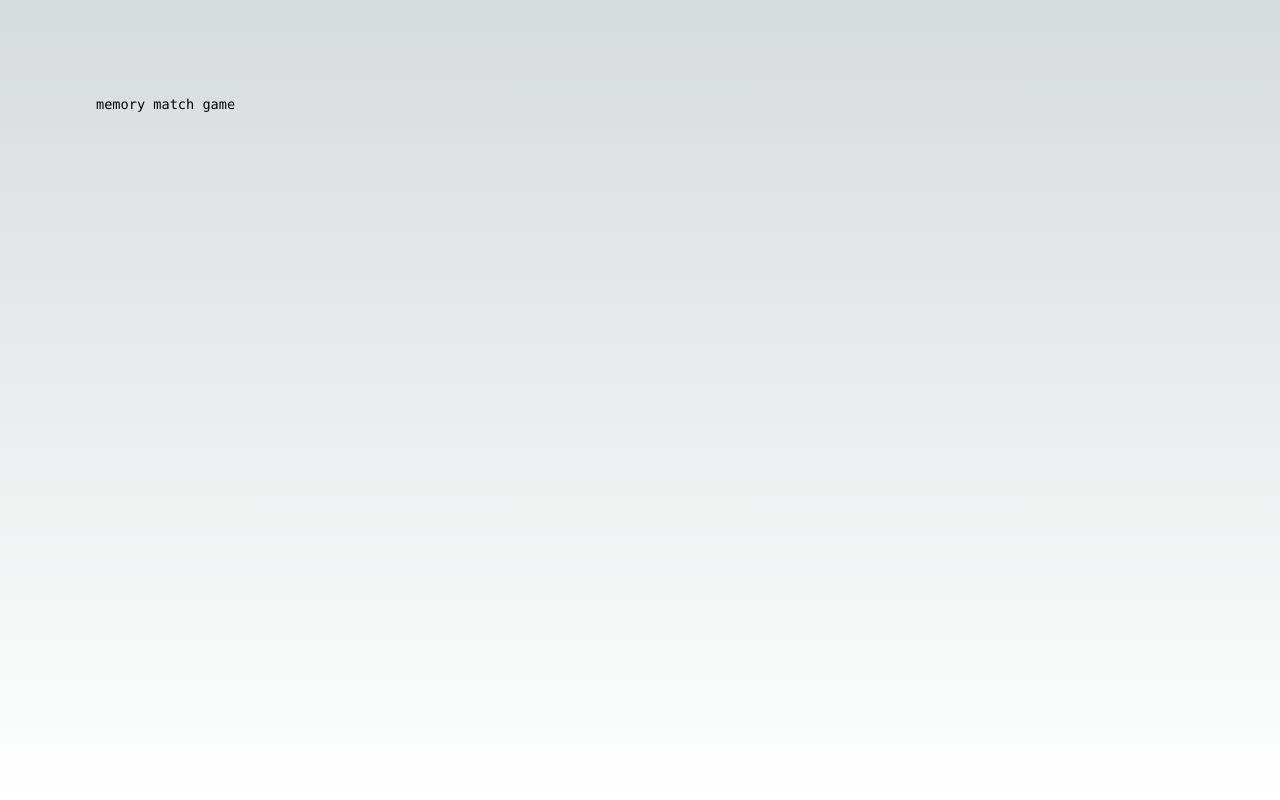
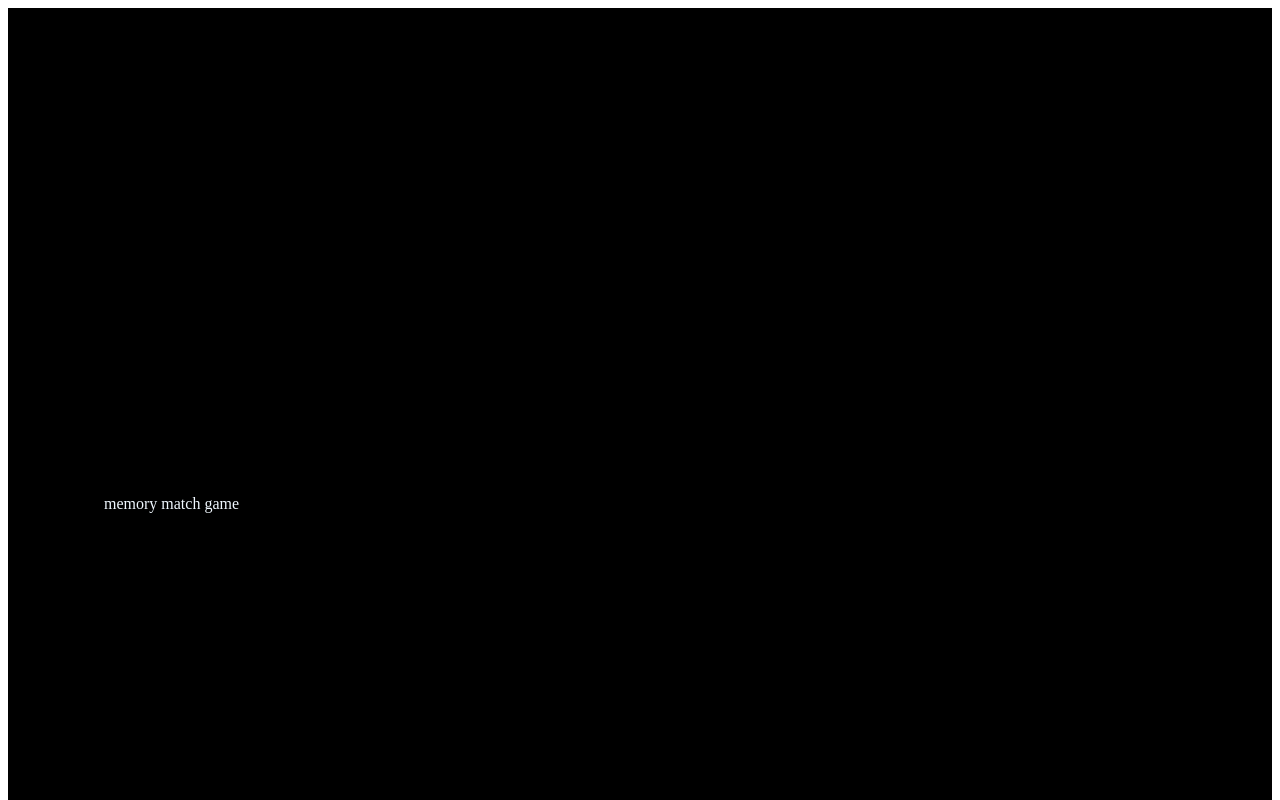
Before and after one commit to julischa/memorymatch, a Next.js app: page / in a window 1280 px wide. Shown: the top 800 px of the page. Built offline with nearby package versions, Linux system fonts and the light colour scheme.

Commit message:
first touches

```diff
--- a/src/app/globals.css
+++ /dev/null
@@ -1,107 +0,0 @@
-:root {
-  --max-width: 1100px;
-  --border-radius: 12px;
-  --font-mono: ui-monospace, Menlo, Monaco, 'Cascadia Mono', 'Segoe UI Mono',
-    'Roboto Mono', 'Oxygen Mono', 'Ubuntu Monospace', 'Source Code Pro',
-    'Fira Mono', 'Droid Sans Mono', 'Courier New', monospace;
-
-  --foreground-rgb: 0, 0, 0;
-  --background-start-rgb: 214, 219, 220;
-  --background-end-rgb: 255, 255, 255;
-
-  --primary-glow: conic-gradient(
-    from 180deg at 50% 50%,
-    #16abff33 0deg,
-    #0885ff33 55deg,
-    #54d6ff33 120deg,
-    #0071ff33 160deg,
-    transparent 360deg
-  );
-  --secondary-glow: radial-gradient(
-    rgba(255, 255, 255, 1),
-    rgba(255, 255, 255, 0)
-  );
-
-  --tile-start-rgb: 239, 245, 249;
-  --tile-end-rgb: 228, 232, 233;
-  --tile-border: conic-gradient(
-    #00000080,
-    #00000040,
-    #00000030,
-    #00000020,
-    #00000010,
-    #00000010,
-    #00000080
-  );
-
-  --callout-rgb: 238, 240, 241;
-  --callout-border-rgb: 172, 175, 176;
-  --card-rgb: 180, 185, 188;
-  --card-border-rgb: 131, 134, 135;
-}
-
-@media (prefers-color-scheme: dark) {
-  :root {
-    --foreground-rgb: 255, 255, 255;
-    --background-start-rgb: 0, 0, 0;
-    --background-end-rgb: 0, 0, 0;
-
-    --primary-glow: radial-gradient(rgba(1, 65, 255, 0.4), rgba(1, 65, 255, 0));
-    --secondary-glow: linear-gradient(
-      to bottom right,
-      rgba(1, 65, 255, 0),
-      rgba(1, 65, 255, 0),
-      rgba(1, 65, 255, 0.3)
-    );
-
-    --tile-start-rgb: 2, 13, 46;
-    --tile-end-rgb: 2, 5, 19;
-    --tile-border: conic-gradient(
-      #ffffff80,
-      #ffffff40,
-      #ffffff30,
-      #ffffff20,
-      #ffffff10,
-      #ffffff10,
-      #ffffff80
-    );
-
-    --callout-rgb: 20, 20, 20;
-    --callout-border-rgb: 108, 108, 108;
-    --card-rgb: 100, 100, 100;
-    --card-border-rgb: 200, 200, 200;
-  }
-}
-
-* {
-  box-sizing: border-box;
-  padding: 0;
-  margin: 0;
-}
-
-html,
-body {
-  max-width: 100vw;
-  overflow-x: hidden;
-}
-
-body {
-  color: rgb(var(--foreground-rgb));
-  background: linear-gradient(
-      to bottom,
-      transparent,
-      rgb(var(--background-end-rgb))
-    )
-    rgb(var(--background-start-rgb));
-}
-
-a {
-  color: inherit;
-  text-decoration: none;
-}
-
-@media (prefers-color-scheme: dark) {
-  html {
-    color-scheme: dark;
-  }
-}
--- a/src/app/layout.tsx
+++ b/src/app/layout.tsx
@@ -1,12 +1,6 @@
-import './globals.css'
-import type { Metadata } from 'next'
-import { Inter } from 'next/font/google'
-
-const inter = Inter({ subsets: ['latin'] })
-
-export const metadata: Metadata = {
-  title: 'Create Next App',
-  description: 'Generated by create next app',
+export const metadata = {
+  title: 'Next.js',
+  description: 'Generated by Next.js',
 }
 
 export default function RootLayout({
@@ -16,7 +10,7 @@
 }) {
   return (
     <html lang="en">
-      <body className={inter.className}>{children}</body>
+      <body>{children}</body>
     </html>
   )
 }
--- a/src/app/page.module.css
+++ b/src/app/page.module.css
@@ -1,229 +1,8 @@
 .main {
   display: flex;
-  flex-direction: column;
-  justify-content: space-between;
   align-items: center;
   padding: 6rem;
   min-height: 100vh;
+  background-color: black;
+  color: aliceblue;
 }
-
-.description {
-  display: inherit;
-  justify-content: inherit;
-  align-items: inherit;
-  font-size: 0.85rem;
-  max-width: var(--max-width);
-  width: 100%;
-  z-index: 2;
-  font-family: var(--font-mono);
-}
-
-.description a {
-  display: flex;
-  justify-content: center;
-  align-items: center;
-  gap: 0.5rem;
-}
-
-.description p {
-  position: relative;
-  margin: 0;
-  padding: 1rem;
-  background-color: rgba(var(--callout-rgb), 0.5);
-  border: 1px solid rgba(var(--callout-border-rgb), 0.3);
-  border-radius: var(--border-radius);
-}
-
-.code {
-  font-weight: 700;
-  font-family: var(--font-mono);
-}
-
-.grid {
-  display: grid;
-  grid-template-columns: repeat(4, minmax(25%, auto));
-  max-width: 100%;
-  width: var(--max-width);
-}
-
-.card {
-  padding: 1rem 1.2rem;
-  border-radius: var(--border-radius);
-  background: rgba(var(--card-rgb), 0);
-  border: 1px solid rgba(var(--card-border-rgb), 0);
-  transition: background 200ms, border 200ms;
-}
-
-.card span {
-  display: inline-block;
-  transition: transform 200ms;
-}
-
-.card h2 {
-  font-weight: 600;
-  margin-bottom: 0.7rem;
-}
-
-.card p {
-  margin: 0;
-  opacity: 0.6;
-  font-size: 0.9rem;
-  line-height: 1.5;
-  max-width: 30ch;
-}
-
-.center {
-  display: flex;
-  justify-content: center;
-  align-items: center;
-  position: relative;
-  padding: 4rem 0;
-}
-
-.center::before {
-  background: var(--secondary-glow);
-  border-radius: 50%;
-  width: 480px;
-  height: 360px;
-  margin-left: -400px;
-}
-
-.center::after {
-  background: var(--primary-glow);
-  width: 240px;
-  height: 180px;
-  z-index: -1;
-}
-
-.center::before,
-.center::after {
-  content: '';
-  left: 50%;
-  position: absolute;
-  filter: blur(45px);
-  transform: translateZ(0);
-}
-
-.logo {
-  position: relative;
-}
-/* Enable hover only on non-touch devices */
-@media (hover: hover) and (pointer: fine) {
-  .card:hover {
-    background: rgba(var(--card-rgb), 0.1);
-    border: 1px solid rgba(var(--card-border-rgb), 0.15);
-  }
-
-  .card:hover span {
-    transform: translateX(4px);
-  }
-}
-
-@media (prefers-reduced-motion) {
-  .card:hover span {
-    transform: none;
-  }
-}
-
-/* Mobile */
-@media (max-width: 700px) {
-  .content {
-    padding: 4rem;
-  }
-
-  .grid {
-    grid-template-columns: 1fr;
-    margin-bottom: 120px;
-    max-width: 320px;
-    text-align: center;
-  }
-
-  .card {
-    padding: 1rem 2.5rem;
-  }
-
-  .card h2 {
-    margin-bottom: 0.5rem;
-  }
-
-  .center {
-    padding: 8rem 0 6rem;
-  }
-
-  .center::before {
-    transform: none;
-    height: 300px;
-  }
-
-  .description {
-    font-size: 0.8rem;
-  }
-
-  .description a {
-    padding: 1rem;
-  }
-
-  .description p,
-  .description div {
-    display: flex;
-    justify-content: center;
-    position: fixed;
-    width: 100%;
-  }
-
-  .description p {
-    align-items: center;
-    inset: 0 0 auto;
-    padding: 2rem 1rem 1.4rem;
-    border-radius: 0;
-    border: none;
-    border-bottom: 1px solid rgba(var(--callout-border-rgb), 0.25);
-    background: linear-gradient(
-      to bottom,
-      rgba(var(--background-start-rgb), 1),
-      rgba(var(--callout-rgb), 0.5)
-    );
-    background-clip: padding-box;
-    backdrop-filter: blur(24px);
-  }
-
-  .description div {
-    align-items: flex-end;
-    pointer-events: none;
-    inset: auto 0 0;
-    padding: 2rem;
-    height: 200px;
-    background: linear-gradient(
-      to bottom,
-      transparent 0%,
-      rgb(var(--background-end-rgb)) 40%
-    );
-    z-index: 1;
-  }
-}
-
-/* Tablet and Smaller Desktop */
-@media (min-width: 701px) and (max-width: 1120px) {
-  .grid {
-    grid-template-columns: repeat(2, 50%);
-  }
-}
-
-@media (prefers-color-scheme: dark) {
-  .vercelLogo {
-    filter: invert(1);
-  }
-
-  .logo {
-    filter: invert(1) drop-shadow(0 0 0.3rem #ffffff70);
-  }
-}
-
-@keyframes rotate {
-  from {
-    transform: rotate(360deg);
-  }
-  to {
-    transform: rotate(0deg);
-  }
-}
```
